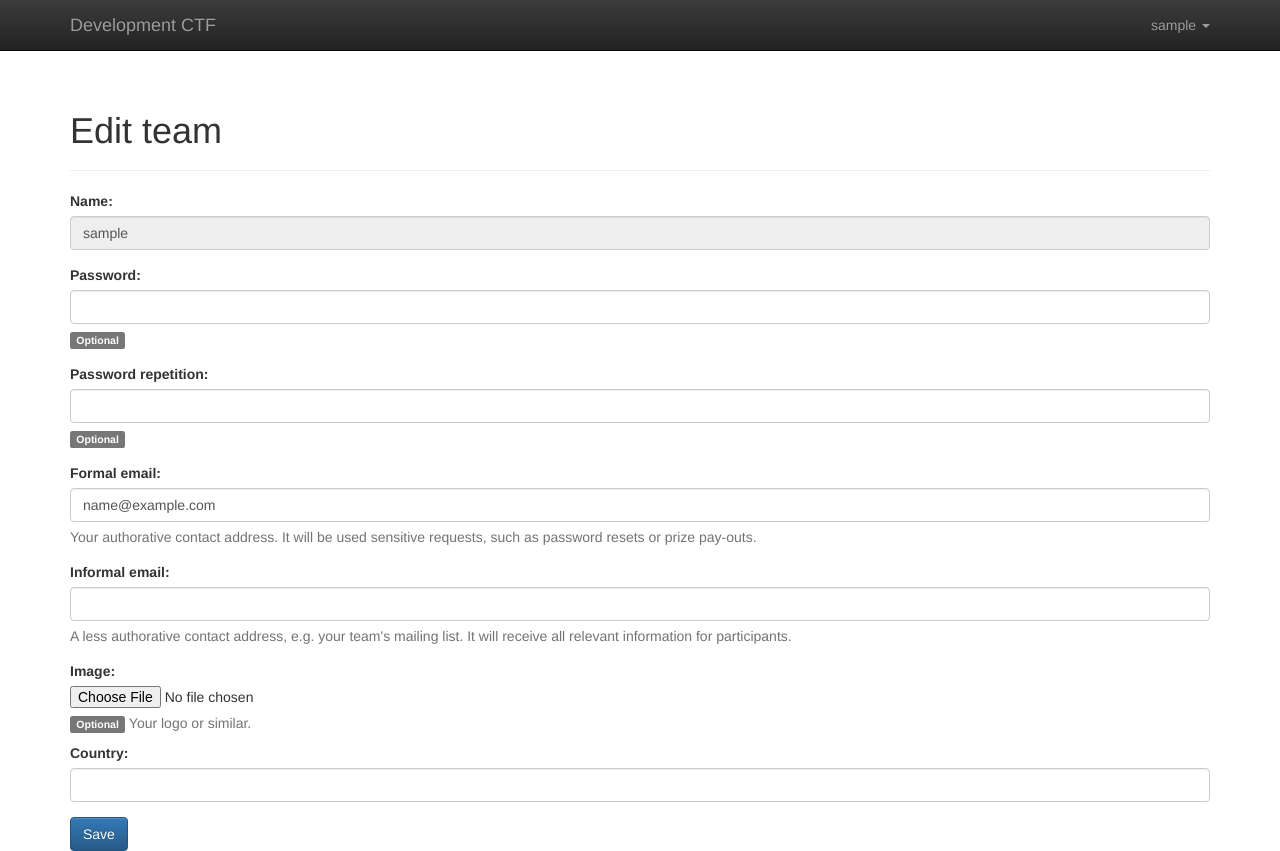
After one commit to fausecteam/ctf-gameserver, a Django app: a page that uses web/ctf_gameserver/web/templates/base.html in a window 1280 px wide. The commit adds this page. Run offline with Django 3.2, Linux system fonts and the light colour scheme; the visitor is signed in with stand-in values (Sample User, id 1); data that the repository does not hold is empty; some libraries are stand-ins or nearby versions.

Commit message:
Allow editing of existing teams

```diff
--- a/web/ctf_gameserver/web/registration/forms.py
+++ b/web/ctf_gameserver/web/registration/forms.py
@@ -43,23 +43,46 @@ class UserForm(forms.ModelForm):
         # Make 'Formal email' field required, despite not being required in the User model
         self.fields['email'].required = True
 
+        if self.instance.pk:
+            # Editing an existing user
+            self.fields['username'].widget.attrs['readonly'] = True
+            self.fields['password'].required = False
+            self.fields['password_repetition'].required = False
+
+    def clean_username(self):
+        if self.instance.pk:
+            # Field is read-only, so discard its user-provided value
+            return self.instance.username
+
+        return self.cleaned_data['username']
+
     def clean_password_repetition(self):
         password = self.cleaned_data.get('password')
         repetition = self.cleaned_data.get('password_repetition')
 
-        if password and repetition and password != repetition:
+        if password != repetition:
             raise forms.ValidationError(_("The passwords don't match!"), code='password_mismatch')
 
         return repetition
 
     def save(self, commit=True):
         """
-        save() variant which always sets the user to inactive. It should stay that way until the email
-        address is confirmed.
+        save() variant which hashes the password and sets the user to inactive when the email address has
+        been changed. It should stay that way until the address is confirmed.
         """
         user = super().save(commit=False)
-        user.set_password(self.cleaned_data['password'])
-        user.is_active = False
+
+        if self.cleaned_data['password']:
+            user.set_password(self.cleaned_data['password'])
+        else:
+            # Provide the correct change status to the view
+            try:
+                self.changed_data.remove('password')
+            except ValueError:
+                pass
+
+        if 'email' in self.changed_data:
+            user.is_active = False
 
         if commit:
             user.save()
--- a/web/ctf_gameserver/web/registration/templates/confirmation_mail.txt
+++ b/web/ctf_gameserver/web/registration/templates/confirmation_mail.txt
@@ -1,7 +1,7 @@
 {% load i18n %}{% autoescape off %}{% url 'confirm_email' as confirm_path %}{% blocktrans %}Hi,
 
-someone (hopefully you) has registered a team for {{ competition_name }}
-and specified your email address as contact address.
+someone (hopefully you) specified your email address as contact address for
+a {{ competition_name }} team.
 
 If you don't know what this is about, you can just ignore this mail.
 
--- /dev/null
+++ b/web/ctf_gameserver/web/registration/templates/edit_team.html
@@ -0,0 +1,18 @@
+{% extends 'base.html' %}
+{% load i18n %}
+{% load form_as_div %}
+
+{% block content %}
+<div class="page-header">
+    <h1>{% block title %}{% trans 'Edit team' %}{% endblock %}</h1>
+</div>
+
+<form method="post">
+    {% csrf_token %}
+
+    {{ user_form|as_div }}
+    {{ team_form|as_div }}
+
+    <button type="submit" class="btn btn-primary">{% trans 'Save' %}</button>
+</form>
+{% endblock %}
--- a/web/ctf_gameserver/web/registration/views.py
+++ b/web/ctf_gameserver/web/registration/views.py
@@ -2,9 +2,11 @@ from django.db import transaction
 from django.shortcuts import render, redirect
 from django.utils.translation import ugettext as _
 from django.contrib import messages
-from django.contrib.auth import get_user_model
+from django.contrib.auth import logout, get_user_model, update_session_auth_hash
+from django.contrib.auth.decorators import login_required
 
 from . import forms
+from .models import Team
 from .util import email_token_generator
 
 User = get_user_model()    # pylint: disable=invalid-name
@@ -24,8 +26,9 @@ def register(request):
             user_form.send_confirmation_mail(request)
 
             messages.success(request, _('Successful registration! A confirmation mail has been sent to your '
-                                        'formal email adress. Please click the conformation link inside'
-                                        'that email in order to complete your sign-up.'))
+                                        'formal email adress. Please open the link inside that email in '
+                                        'order to complete your sign-up.'))
+
             # TODO
             return redirect('/')
     else:
@@ -33,6 +36,45 @@ def register(request):
         team_form = forms.TeamForm(prefix='team')
 
     return render(request, 'register.html', {'user_form': user_form, 'team_form': team_form})
+
+
+@login_required
+@transaction.atomic
+def edit_team(request):
+
+    try:
+        team = request.user.team
+    except Team.DoesNotExist:
+        team = None
+
+    if request.method == 'POST':
+        user_form = forms.UserForm(request.POST, prefix='user', instance=request.user)
+        team_form = forms.TeamForm(request.POST, prefix='team', instance=team)
+
+        # pylint: disable=no-member
+        if user_form.is_valid() and team_form.is_valid():
+            user = user_form.save()
+            team_form.save(user)
+
+            if 'password' in user_form.changed_data:
+                # Keep the current session active although all sessions are invalidated on password change
+                update_session_auth_hash(request, user)
+
+            if 'email' in user_form.changed_data:
+                user_form.send_confirmation_mail(request)
+                logout(request)
+
+                messages.warning(request, _('A confirmation mail has been sent to your new formal email '
+                                            'adress. Please visit the link inside that email. Until then, '
+                                            'your team has been deactivated and you have been logged out.'))
+
+            # TODO
+            return redirect('/')
+    else:
+        user_form = forms.UserForm(prefix='user', instance=request.user)
+        team_form = forms.TeamForm(prefix='team', instance=team)
+
+    return render(request, 'edit_team.html', {'user_form': user_form, 'team_form': team_form})
 
 
 @transaction.atomic
@@ -56,7 +98,7 @@ def confirm_email(request):
 
     if email_token_generator.check_token(user, token):    # pylint: disable=no-member
         User._default_manager.filter(pk=user_pk).update(is_active=True)
-        messages.success(request, _('Email address confirmed. You are now completely signed up.'))
+        messages.success(request, _('Email address confirmed. Your registration is now complete.'))
     else:
         messages.error(request, error_message)
         return render(request, '400.html', status=400)
--- a/web/ctf_gameserver/web/templates/base.html
+++ b/web/ctf_gameserver/web/templates/base.html
@@ -50,6 +50,7 @@
                                 {{ user.username }} <span class="caret"></span>
                             </a>
                             <ul class="dropdown-menu">
+                                <li><a href="{% url 'edit_team' %}">{% trans 'Edit' %}</a></li>
                                 <li><a href="{% url 'logout' %}">{% trans 'Logout' %}</a></li>
                             </ul>
                         </li>
--- a/web/ctf_gameserver/web/urls.py
+++ b/web/ctf_gameserver/web/urls.py
@@ -22,9 +22,13 @@ urlpatterns = [
         registration_views.register,
         name='register'
     ),    # noqa
-    url(r'^confirm/$',
+    url(r'^confirm-email/$',
         registration_views.confirm_email,
         name='confirm_email'
+    ),
+    url(r'^edit-team/$',
+        registration_views.edit_team,
+        name='edit_team'
     ),
 
     url(r'^login/$',
```
